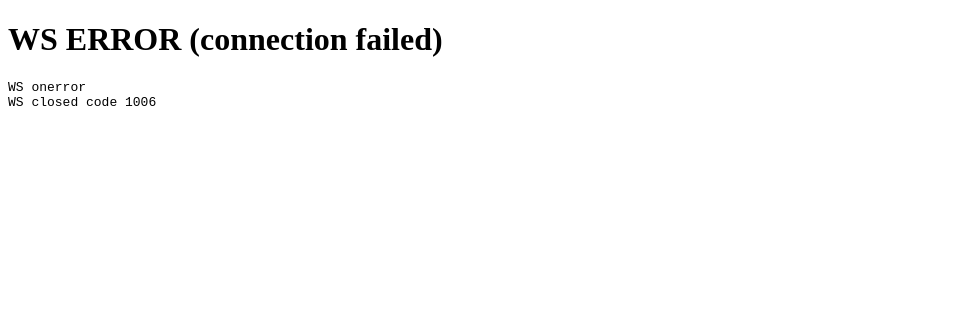
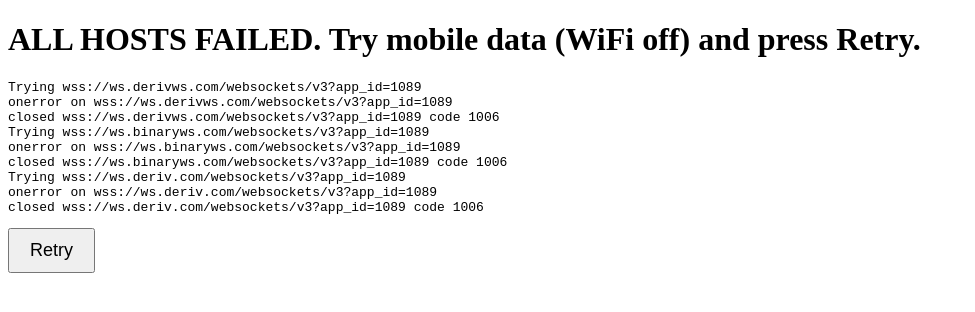
Before and after one commit to ansehuma1-dotcom/quiz-goal, a plain HTML site: page r100-fetch.html in a window 1280 px wide. Shown: the whole page, without its empty margins (0-975 px from the left). Drawn offline with Linux system fonts and the light colour scheme.

Commit message:
Fetch page: try 3 Deriv hosts + retry button

```diff
--- a/r100-fetch.html
+++ b/r100-fetch.html
@@ -1,29 +1,41 @@
 <!DOCTYPE html>
 <html>
-<head><meta charset="utf-8"><title>R100 fetch</title></head>
+<head><meta charset="utf-8"><meta name="viewport" content="width=device-width, initial-scale=1"><title>R100 fetch</title></head>
 <body>
 <h1 id="status">Starting…</h1>
 <pre id="log"></pre>
+<button id="retry" style="display:none;font-size:18px;padding:10px 20px;" onclick="location.reload()">Retry</button>
 <script>
 (function () {
   var logEl = document.getElementById("log");
   var statusEl = document.getElementById("status");
   function log(msg) { logEl.textContent += msg + "\n"; }
-  function setStatus(s) { statusEl.textContent = s; }
-  var ws;
-  try {
-    ws = new WebSocket("wss://ws.derivws.com/websockets/v3?app_id=1089");
-  } catch (e) {
-    setStatus("WS CONSTRUCT ERROR: " + e.message);
+  function setStatus(s) { statusEl.textContent = s; document.getElementById("retry").style.display = "block"; }
+  var HOSTS = [
+    "wss://ws.derivws.com/websockets/v3?app_id=1089",
+    "wss://ws.binaryws.com/websockets/v3?app_id=1089",
+    "wss://ws.deriv.com/websockets/v3?app_id=1089"
+  ];
+  var hi = 0;
+  function tryHost() {
+    if (hi >= HOSTS.length) {
+      setStatus("ALL HOSTS FAILED. Try mobile data (WiFi off) and press Retry.");
       return;
     }
-  var timer = setTimeout(function () { setStatus("WS TIMEOUT after 25s"); try { ws.close(); } catch (e) {} }, 25000);
+    var url = HOSTS[hi];
+    log("Trying " + url);
+    setStatus("Connecting to " + url + " …");
+    var ws;
+    try { ws = new WebSocket(url); } catch (e) { log("construct error: " + e.message); hi++; tryHost(); return; }
+    var opened = false;
+    var timer = setTimeout(function () { log("timeout on " + url); try { ws.close(); } catch (e) {} hi++; tryHost(); }, 15000);
     ws.onopen = function () {
+      opened = true;
       clearTimeout(timer);
-    setStatus("Connected, fetching…");
+      log("Connected to " + url);
+      setStatus("Connected, fetching candles…");
       var START = 1759276800, END = Math.floor(Date.now() / 1000);
       var end = END, all = {};
-    var pending = null;
       function send(obj) {
         return new Promise(function (res, rej) {
           function h(ev) {
@@ -64,8 +76,14 @@
         }
       })();
     };
-  ws.onerror = function () { setStatus("WS ERROR (connection failed)"); log("WS onerror"); };
-  ws.onclose = function (ev) { log("WS closed code " + ev.code); };
+    ws.onerror = function () { log("onerror on " + url); };
+    ws.onclose = function (ev) {
+      clearTimeout(timer);
+      log("closed " + url + " code " + ev.code);
+      if (!opened) { hi++; tryHost(); }
+    };
+  }
+  tryHost();
 })();
 </script>
 </body>
```
Lines whose indentation alone changed are shown as unchanged.
